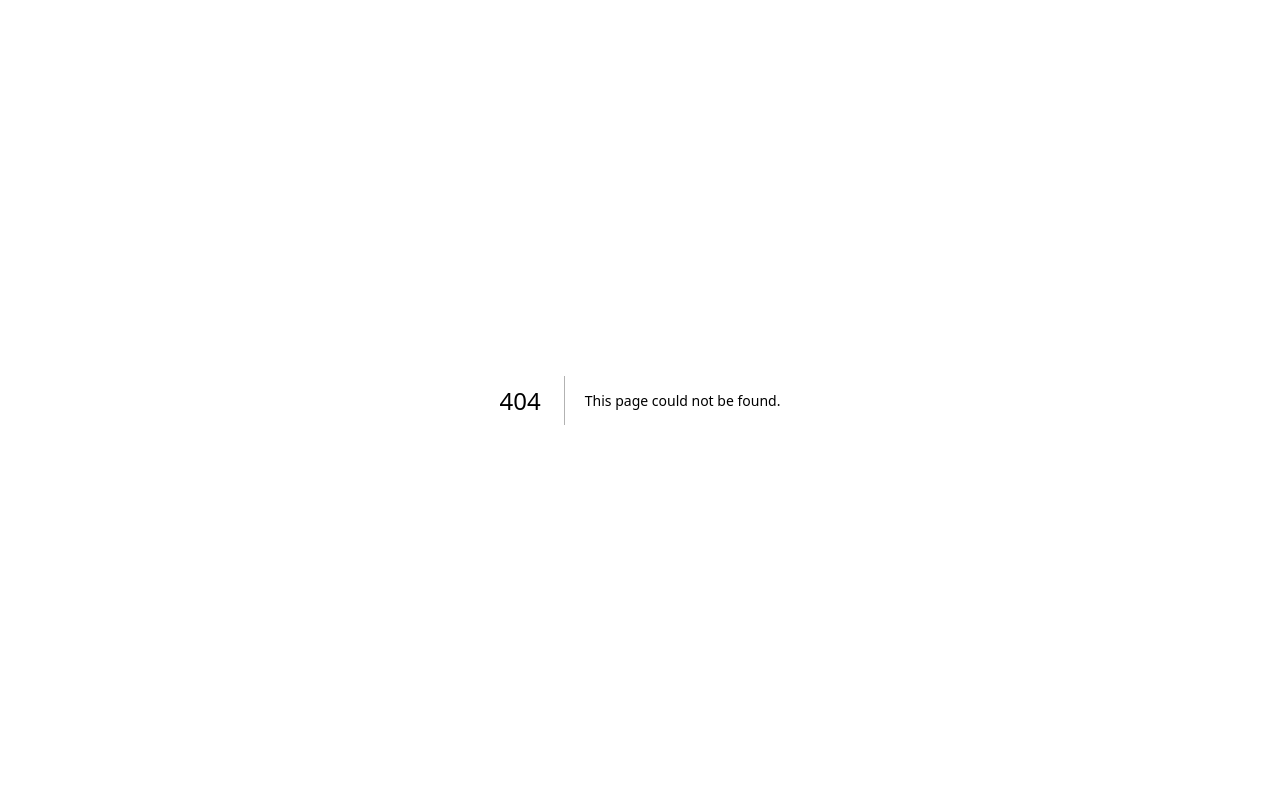
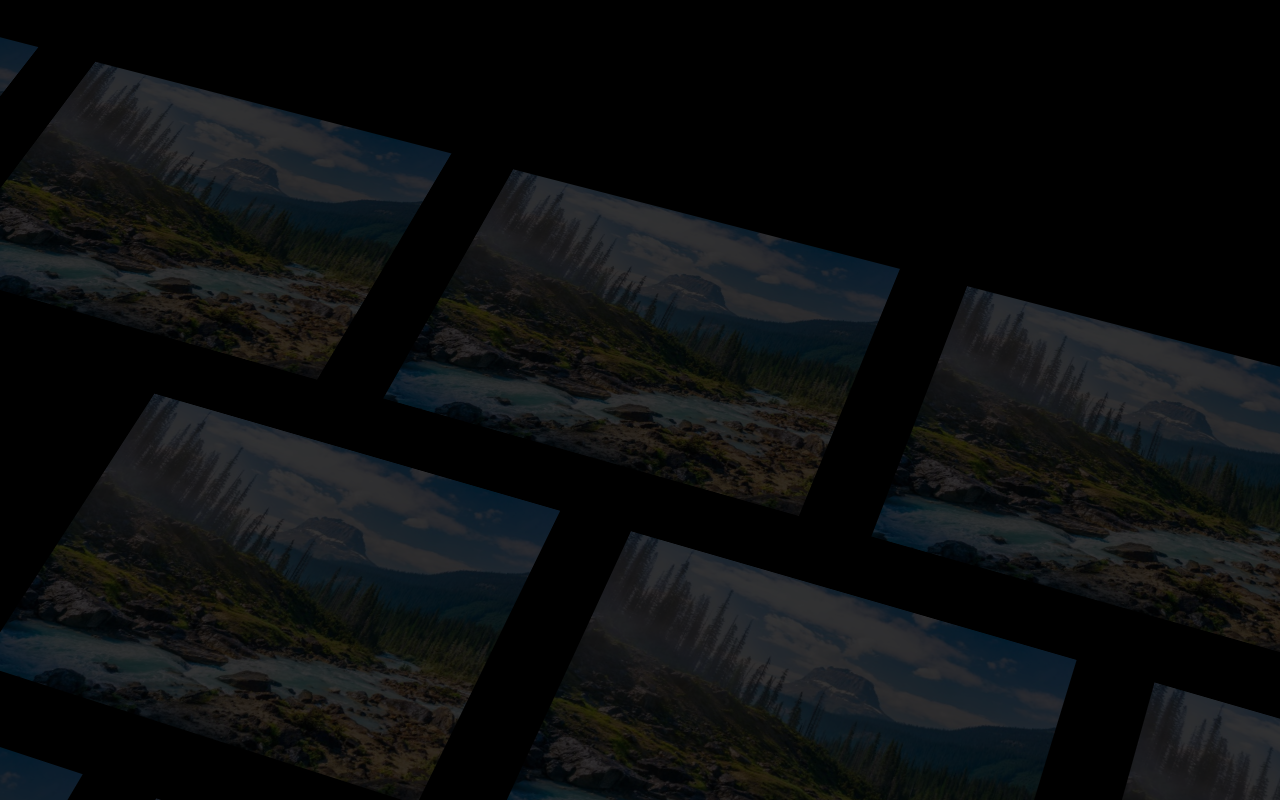
Before and after one commit to kennataddese6/portfolio, a Next.js app: page /hero-parallax in a window 1280 px wide. Before the commit this address had no page. Shown: the top 800 px of the page. Built offline with nearby package versions, Linux system fonts and the light colour scheme.

Commit message:
add parallex

```diff
--- /dev/null
+++ b/app/hero-parallax/page.tsx
@@ -0,0 +1,91 @@
+"use client"
+import { HeroParallax } from "@/components/ui/hero-parallax"
+import React from "react"
+
+export default function HeroParallaxDemo() {
+  return (
+    <div className="bg-black">
+      <HeroParallax products={products} />
+    </div>
+  )
+}
+export const products = [
+  {
+    title: "Moonbeam",
+    link: "https://gomoonbeam.com",
+    thumbnail: "/image.png",
+  },
+  {
+    title: "Cursor",
+    link: "https://cursor.so",
+    thumbnail: "/image.png",
+  },
+  {
+    title: "Rogue",
+    link: "https://userogue.com",
+    thumbnail: "/image.png",
+  },
+
+  {
+    title: "Editorially",
+    link: "https://editorially.org",
+    thumbnail: "/image.png",
+  },
+  {
+    title: "Editrix AI",
+    link: "https://editrix.ai",
+    thumbnail: "/image.png",
+  },
+  {
+    title: "Pixel Perfect",
+    link: "https://app.pixelperfect.quest",
+    thumbnail: "/image.png",
+  },
+
+  {
+    title: "Algochurn",
+    link: "https://algochurn.com",
+    thumbnail: "/image.png",
+  },
+  {
+    title: "Aceternity UI",
+    link: "https://ui.aceternity.com",
+    thumbnail: "/image.png",
+  },
+  {
+    title: "Tailwind Master Kit",
+    link: "https://tailwindmasterkit.com",
+    thumbnail: "/image.png",
+  },
+  {
+    title: "SmartBridge",
+    link: "https://smartbridgetech.com",
+    thumbnail: "/image.png",
+  },
+  {
+    title: "Renderwork Studio",
+    link: "https://renderwork.studio",
+    thumbnail: "/image.png",
+  },
+
+  {
+    title: "Creme Digital",
+    link: "https://cremedigital.com",
+    thumbnail: "/image.png",
+  },
+  {
+    title: "Golden Bells Academy",
+    link: "https://goldenbellsacademy.com",
+    thumbnail: "/image.png",
+  },
+  {
+    title: "Invoker Labs",
+    link: "https://invoker.lol",
+    thumbnail: "/image.png",
+  },
+  {
+    title: "E Free Invoice",
+    link: "https://efreeinvoice.com",
+    thumbnail: "/image.png",
+  },
+]
--- a/components/ui/floating-navbar.tsx
+++ b/components/ui/floating-navbar.tsx
@@ -16,7 +16,7 @@ export const FloatingNav = ({
   navItems: {
     name: string
     link: string
-    icon?: JSX.Element
+    icon?: any
   }[]
   className?: string
 }) => {
--- /dev/null
+++ b/components/ui/hero-parallax.tsx
@@ -0,0 +1,159 @@
+"use client";
+import React from "react";
+import {
+  motion,
+  useScroll,
+  useTransform,
+  useSpring,
+  MotionValue,
+} from "framer-motion";
+import Image from "next/image";
+import Link from "next/link";
+
+export const HeroParallax = ({
+  products,
+}: {
+  products: {
+    title: string;
+    link: string;
+    thumbnail: string;
+  }[];
+}) => {
+  const firstRow = products.slice(0, 5);
+  const secondRow = products.slice(5, 10);
+  const thirdRow = products.slice(10, 15);
+  const ref = React.useRef(null);
+  const { scrollYProgress } = useScroll({
+    target: ref,
+    offset: ["start", "end start"],
+  });
+
+  const springConfig = { stiffness: 300, damping: 30, bounce: 100 };
+
+  const translateX = useSpring(
+    useTransform(scrollYProgress, [0, 1], [0, 1000]),
+    springConfig
+  );
+  const translateXReverse = useSpring(
+    useTransform(scrollYProgress, [0, 1], [0, -1000]),
+    springConfig
+  );
+  const rotateX = useSpring(
+    useTransform(scrollYProgress, [0, 0.2], [15, 0]),
+    springConfig
+  );
+  const opacity = useSpring(
+    useTransform(scrollYProgress, [0, 0.2], [0.2, 1]),
+    springConfig
+  );
+  const rotateZ = useSpring(
+    useTransform(scrollYProgress, [0, 0.2], [20, 0]),
+    springConfig
+  );
+  const translateY = useSpring(
+    useTransform(scrollYProgress, [0, 0.2], [-700, 500]),
+    springConfig
+  );
+  return (
+    <div
+      ref={ref}
+      className="h-[300vh] py-40 overflow-hidden  antialiased relative flex flex-col self-auto [perspective:1000px] [transform-style:preserve-3d]"
+    >
+      <Header />
+      <motion.div
+        style={{
+          rotateX,
+          rotateZ,
+          translateY,
+          opacity,
+        }}
+        className=""
+      >
+        <motion.div className="flex flex-row-reverse space-x-reverse space-x-20 mb-20">
+          {firstRow.map((product) => (
+            <ProductCard
+              product={product}
+              translate={translateX}
+              key={product.title}
+            />
+          ))}
+        </motion.div>
+        <motion.div className="flex flex-row  mb-20 space-x-20">
+          {secondRow.map((product) => (
+            <ProductCard
+              product={product}
+              translate={translateXReverse}
+              key={product.title}
+            />
+          ))}
+        </motion.div>
+        <motion.div className="flex flex-row-reverse space-x-reverse space-x-20">
+          {thirdRow.map((product) => (
+            <ProductCard
+              product={product}
+              translate={translateX}
+              key={product.title}
+            />
+          ))}
+        </motion.div>
+      </motion.div>
+    </div>
+  );
+};
+
+export const Header = () => {
+  return (
+    <div className="max-w-7xl relative mx-auto py-20 md:py-40 px-4 w-full  left-0 top-0">
+      <h1 className="text-2xl md:text-7xl font-bold dark:text-white">
+        The Ultimate <br /> development studio
+      </h1>
+      <p className="max-w-2xl text-base md:text-xl mt-8 dark:text-neutral-200">
+        We build beautiful products with the latest technologies and frameworks.
+        We are a team of passionate developers and designers that love to build
+        amazing products.
+      </p>
+    </div>
+  );
+};
+
+export const ProductCard = ({
+  product,
+  translate,
+}: {
+  product: {
+    title: string;
+    link: string;
+    thumbnail: string;
+  };
+  translate: MotionValue<number>;
+}) => {
+  return (
+    <motion.div
+      style={{
+        x: translate,
+      }}
+      whileHover={{
+        y: -20,
+      }}
+      key={product.title}
+      className="group/product h-96 w-[30rem] relative flex-shrink-0"
+    >
+      <Link
+        href={product.link}
+        className="block group-hover/product:shadow-2xl"
+      >
+        <Image
+          src={product.thumbnail}
+          height="600"
+          width="600"
+          className="object-cover object-left-top absolute h-full w-full inset-0"
+          alt={product.title}
+        />
+      </Link>
+      <div className="absolute inset-0 h-full w-full opacity-0 group-hover/product:opacity-80 bg-black pointer-events-none"></div>
+      <h2 className="absolute bottom-4 left-4 opacity-0 group-hover/product:opacity-100 text-white">
+        {product.title}
+      </h2>
+    </motion.div>
+  );
+};
```
